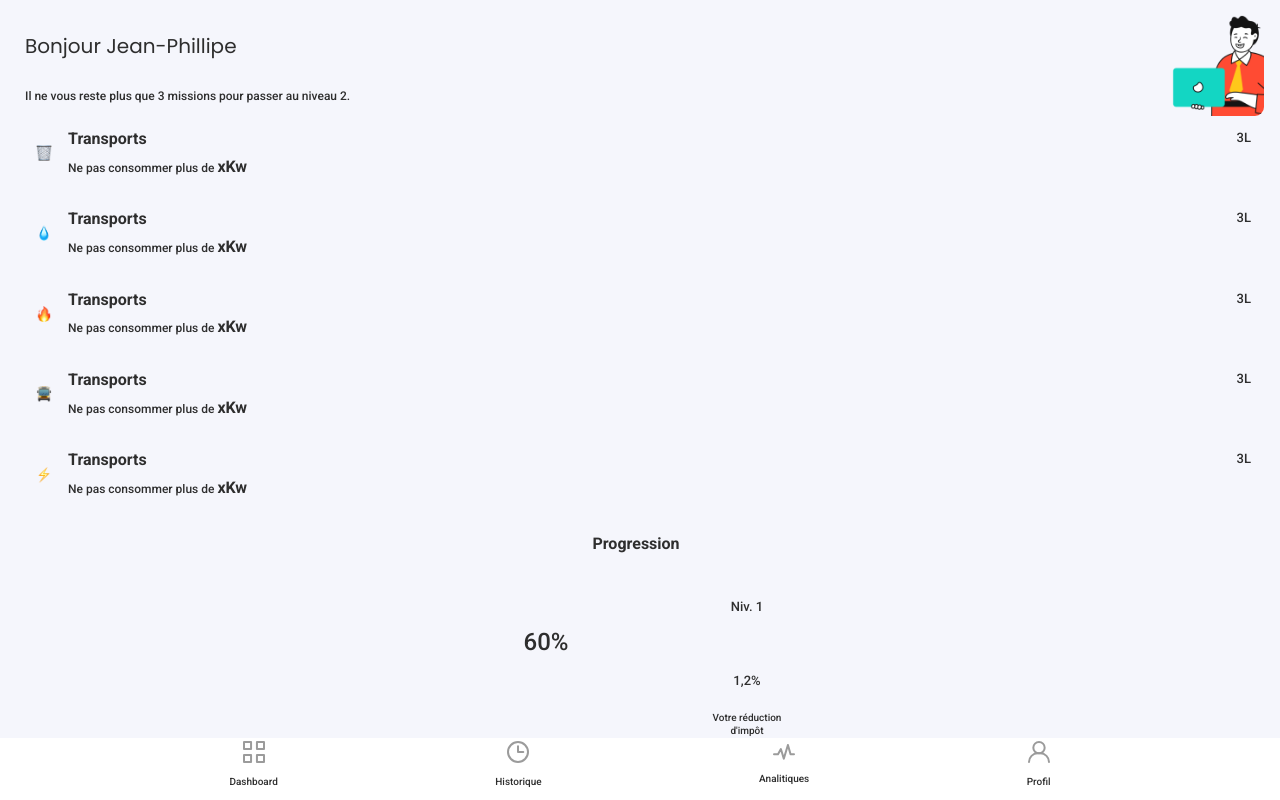
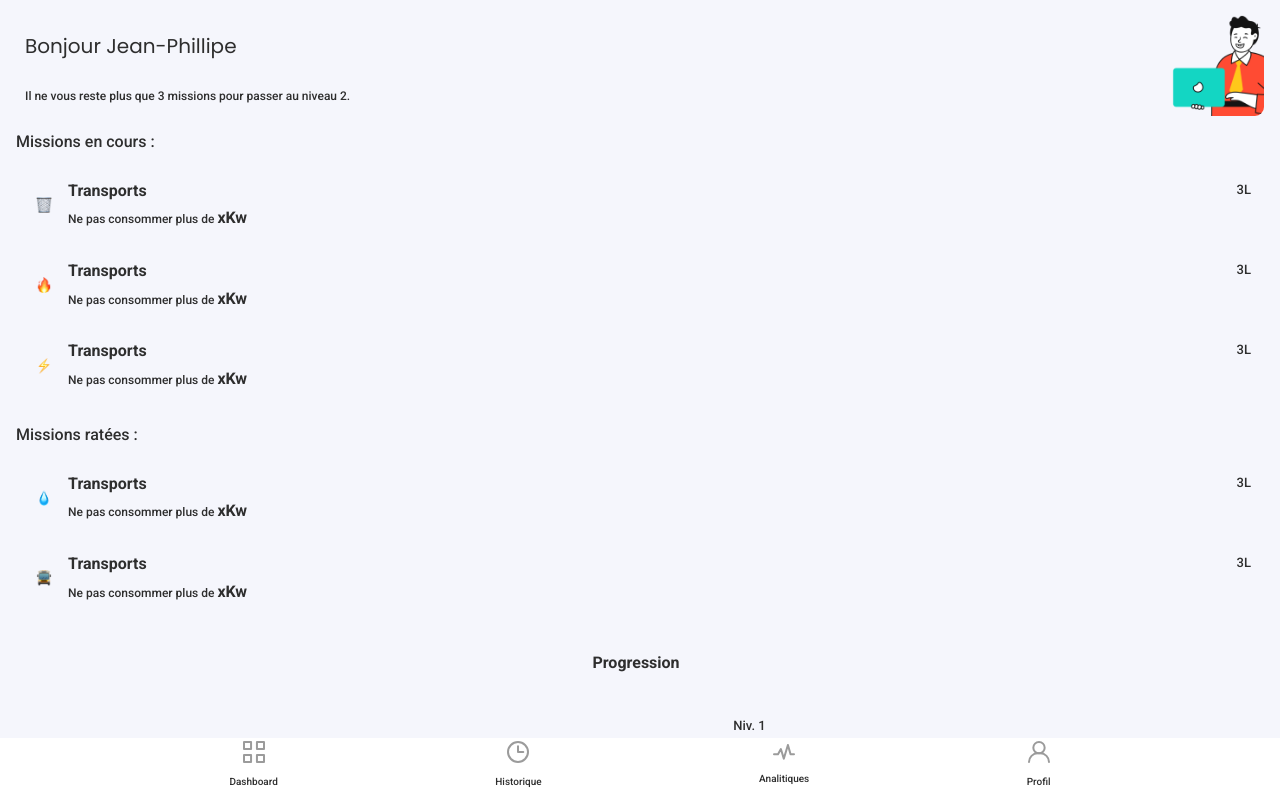
Before and after one commit to ETombuyses/agora, a React (Create React App) app: page / in a window 1280 px wide. Built offline with nearby package versions, Linux system fonts and the light colour scheme.

Commit message:
[css + tasks display] display 2 types of tasks + ProgressLevel css modification with new design

```diff
--- a/src/components/atoms/MenuIcon.jsx
+++ b/src/components/atoms/MenuIcon.jsx
@@ -11,6 +11,7 @@ const IconWrapper = styled.div`
     stroke: ${(props) => (props.active ? props.theme.green : props.theme.grey)};
   }
 `
+/* -----------------------------------------------------COMPONENT------------------------------------------------ */
 
 export const MenuIcon = (props) => {
   if (props.icon === 'dashboard') {
--- a/src/components/molecules/LevelProgress.jsx
+++ b/src/components/molecules/LevelProgress.jsx
@@ -4,12 +4,14 @@ import { ReactComponent as HelpIcon } from '../../assets/icons/help-icon.svg'
 import { Tag } from '../atoms/Tag'
 import { ProgressCircle } from '../atoms/ProgressCircle'
 
+/* -----------------------------------------------------STYLE------------------------------------------------ */
+
 const LevelProgressWrapper = styled.div`
   position: relative;
+  text-align: center;
+  padding: 16px 32px 33px 24px;
   border-radius: 10px;
   background: ${(props) => props.theme.green};
-  padding: 16px 32px 50px 24px;
-  text-align: center;
   color: ${(props) => props.theme.white};
 `
 
@@ -18,9 +20,9 @@ const Icon = styled.div`
     position: absolute;
     top: 8px;
     right: 8px;
-    fill: ${(props) => props.theme.white};
     width: 16px;
     height: 16px;
+    fill: ${(props) => props.theme.white};
 
     path {
       fill: ${(props) => props.theme.green};
@@ -29,9 +31,9 @@ const Icon = styled.div`
 `
 
 const Title = styled.h3`
+  margin-bottom: 31px;
+  font-weight: bold;
   font-size: 16px;
-  font-weight: bold;
-  margin-bottom: 31px;
 `
 
 const LevelTag = styled(Tag)`
@@ -49,8 +51,8 @@ const ContentWrapper = styled.div`
   justify-content: space-between;
   align-items: center;
   height: 115px;
+  max-width: 300px;
   margin: 0 auto;
-  max-width: 300px;
 `
 
 const TagsWrapper = styled.div`
@@ -61,22 +63,23 @@ const TagsWrapper = styled.div`
   padding: 5px 0;
 `
 
-const TagLegend = styled.span`
-  font-size: 10px;
-  display: inline-block;
-  text-align: center;
-  max-width: 78px;
-  margin-top: 10px;
-  color: ${(props) => props.theme.white};
-`
-
 const TagsContent = styled.div`
   height: 100%;
 `
 
-export const LevelProgress = () => {
+const TagLegend = styled.span`
+  display: block;
+  margin-top: 22px;
+  font-weight: bold;
+  text-align: right;
+  font-size: 12px;
+  color: ${(props) => props.theme.white};
+`
+/* -----------------------------------------------------COMPONENT------------------------------------------------ */
+
+export const LevelProgress = (props) => {
   return (
-    <LevelProgressWrapper>
+    <LevelProgressWrapper className={props.className}>
       <Title>Progression</Title>
       <Icon>
         <HelpIcon />
@@ -86,11 +89,11 @@ export const LevelProgress = () => {
         <TagsContent>
           <TagsWrapper>
             <LevelTag text="Niv. 1" />
-            <TaxesTag text="1,2%" color="whiteTransparent" />
+            <TaxesTag text="1,2%*" color="whiteTransparent" />
           </TagsWrapper>
-          <TagLegend>Votre réduction d'impôt</TagLegend>
         </TagsContent>
       </ContentWrapper>
+      <TagLegend>* Votre réduction d'impôt</TagLegend>
     </LevelProgressWrapper>
   )
 }
--- a/src/routes/Dashboard.jsx
+++ b/src/routes/Dashboard.jsx
@@ -1,8 +1,27 @@
 import React from 'react'
+import styled from 'styled-components'
 
 import { WelcomeBanner } from '../components/molecules/WelcomeBanner'
 import { Task } from '../components/molecules/Task'
 import { LevelProgress } from '../components/molecules/LevelProgress'
+
+const tasks = [
+  { name: 'trash', progress: 100 },
+  { name: 'water', progress: 0 },
+  { name: 'gas', progress: 49 },
+  { name: 'transports', progress: 0 },
+  { name: 'electricity', progress: 60 },
+]
+
+/* -----------------------------------------------------STYLE------------------------------------------------ */
+
+const MissionTitle = styled.p`
+  margin: 16px 0 15px 0;
+`
+
+const CustomLevelProgress = styled(LevelProgress)`
+  margin-top: 16px;
+`
 
 /* -----------------------------------------------------COMPONENT------------------------------------------------ */
 
@@ -10,12 +29,17 @@ export default function Dashboard() {
   return (
     <div className="pageWrapper">
       <WelcomeBanner />
-      <Task task="trash" progression={100}></Task>
-      <Task task="water" progression={0}></Task>
-      <Task task="gas" progression={49}></Task>
-      <Task task="transports" progression={50}></Task>
-      <Task task="electricity" progression={60}></Task>
-      <LevelProgress></LevelProgress>
+      <MissionTitle>Missions en cours :</MissionTitle>
+      {tasks.map((task) => {
+        if (task.progress > 0)
+          return <Task task={task.name} progression={task.progress} />
+      })}
+      <MissionTitle>Missions ratées :</MissionTitle>
+      {tasks.map((task) => {
+        if (task.progress === 0)
+          return <Task task={task.name} progression={task.progress} />
+      })}
+      <CustomLevelProgress />
     </div>
   )
 }
```
